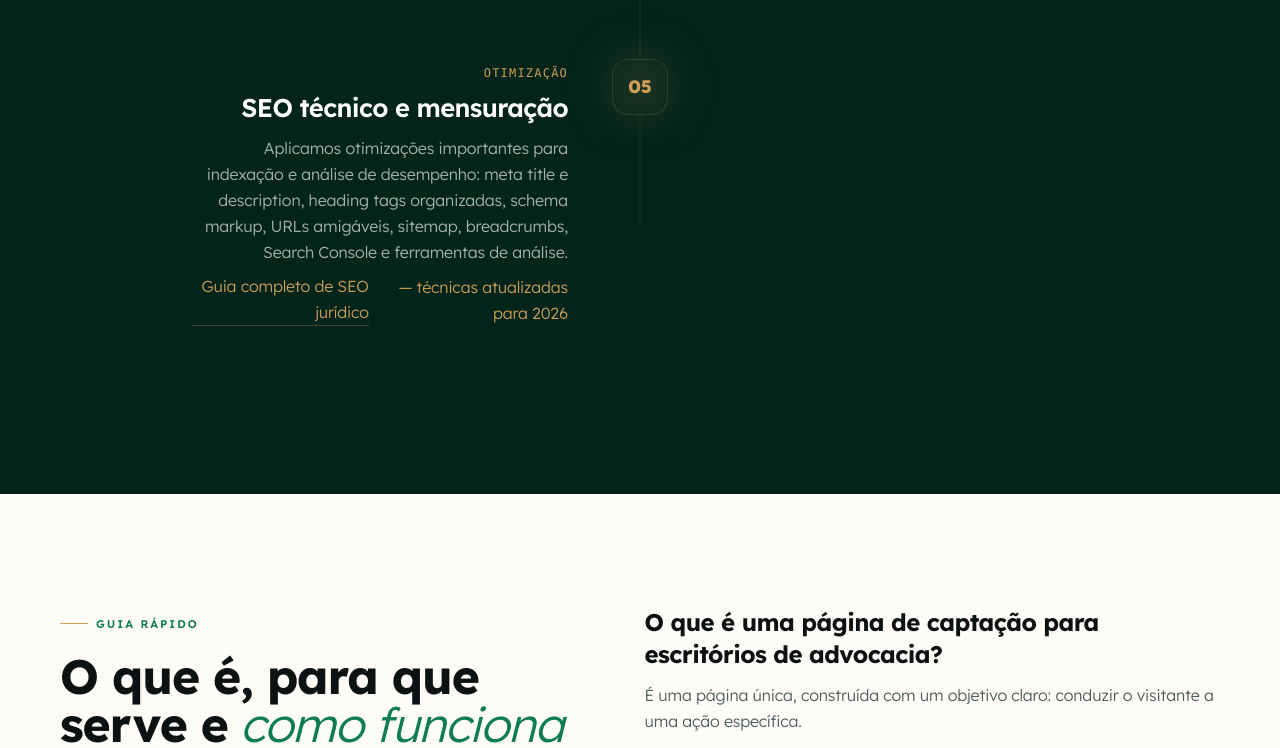
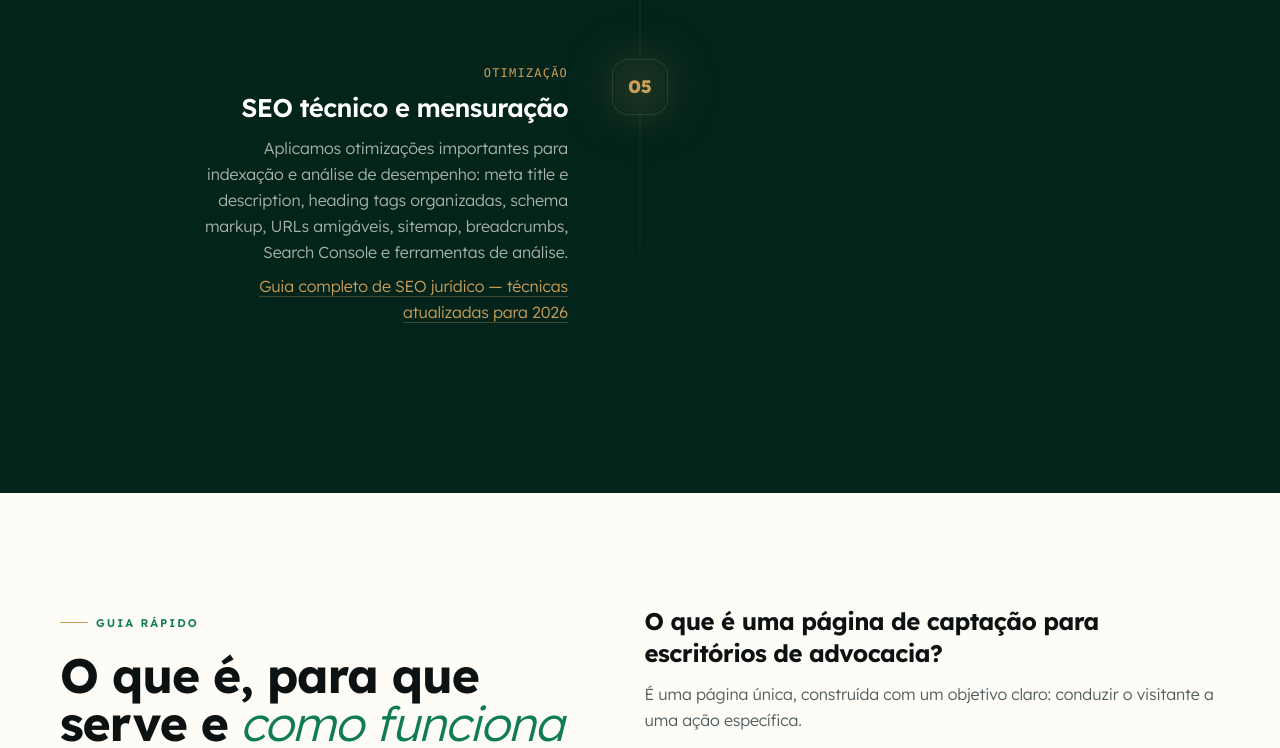
Before and after one commit to webpixeldf/landing-page-para-advogados, a Next.js app: page / in a window 1280 px wide. Shown: the part 4400-5148 px from the top of the page. Built offline with nearby package versions, Linux system fonts and the light colour scheme.

Commit message:
fix(build): corrige tipo do link interno na Methodology para build estático

```diff
--- a/src/components/Methodology.tsx
+++ b/src/components/Methodology.tsx
@@ -1,6 +1,6 @@
 import Link from 'next/link';
 
-type Step = { n: string; title: string; text: string[]; keyword: string };
+type Step = { n: string; title: string; text: string[]; keyword: string; linkHref?: string; linkLabel?: string };
 
 const steps: Step[] = [
   {
@@ -43,14 +43,10 @@ const steps: Step[] = [
     n: '05',
     title: 'SEO técnico e mensuração',
     text: [
-      'Aplicamos otimizações importantes para indexação e análise de desempenho: meta title e description, heading tags organizadas, schema markup, URLs amigáveis, sitemap, breadcrumbs, Search Console e ferramentas de análise.',
-      <span key="seo-link" className="inline-flex items-center gap-1 text-accent">
-        <Link href="/blog/seo-para-advogados-como-aparecer-no-google/" className="border-b border-accent/30 transition-colors hover:border-accent">
-          Guia completo de SEO jurídico
-        </Link>
-        {' '}— técnicas atualizadas para 2026
-      </span>
+      'Aplicamos otimizações importantes para indexação e análise de desempenho: meta title e description, heading tags organizadas, schema markup, URLs amigáveis, sitemap, breadcrumbs, Search Console e ferramentas de análise.'
     ],
+    linkHref: '/blog/seo-para-advogados-como-aparecer-no-google/',
+    linkLabel: 'Guia completo de SEO jurídico — técnicas atualizadas para 2026',
     keyword: 'Otimização'
   }
 ];
@@ -101,6 +97,13 @@ export default function Methodology() {
                   {s.text.map((p, idx) => (
                     <p key={idx}>{p}</p>
                   ))}
+                  {s.linkHref && s.linkLabel && (
+                    <p className="text-accent">
+                      <Link href={s.linkHref} className="border-b border-accent/30 transition-colors hover:border-accent">
+                        {s.linkLabel}
+                      </Link>
+                    </p>
+                  )}
                 </div>
               </div>
 
```
